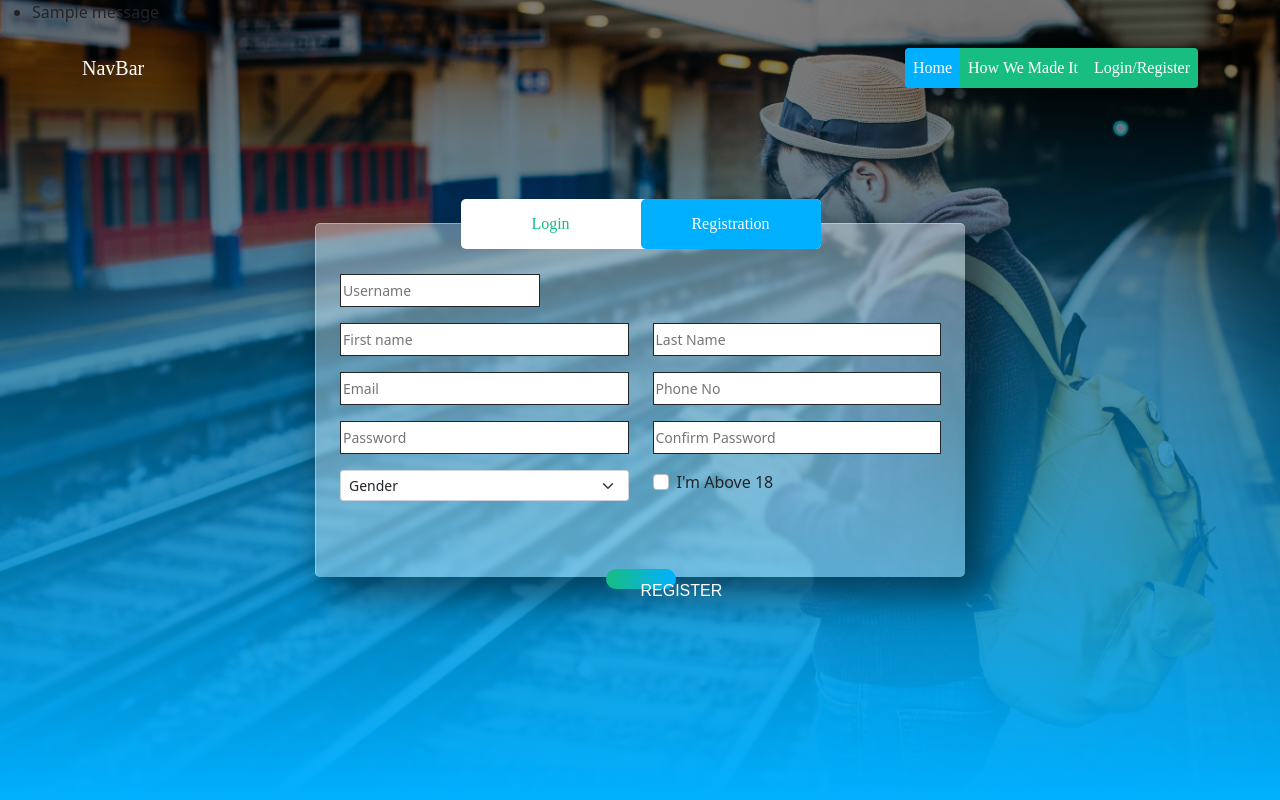
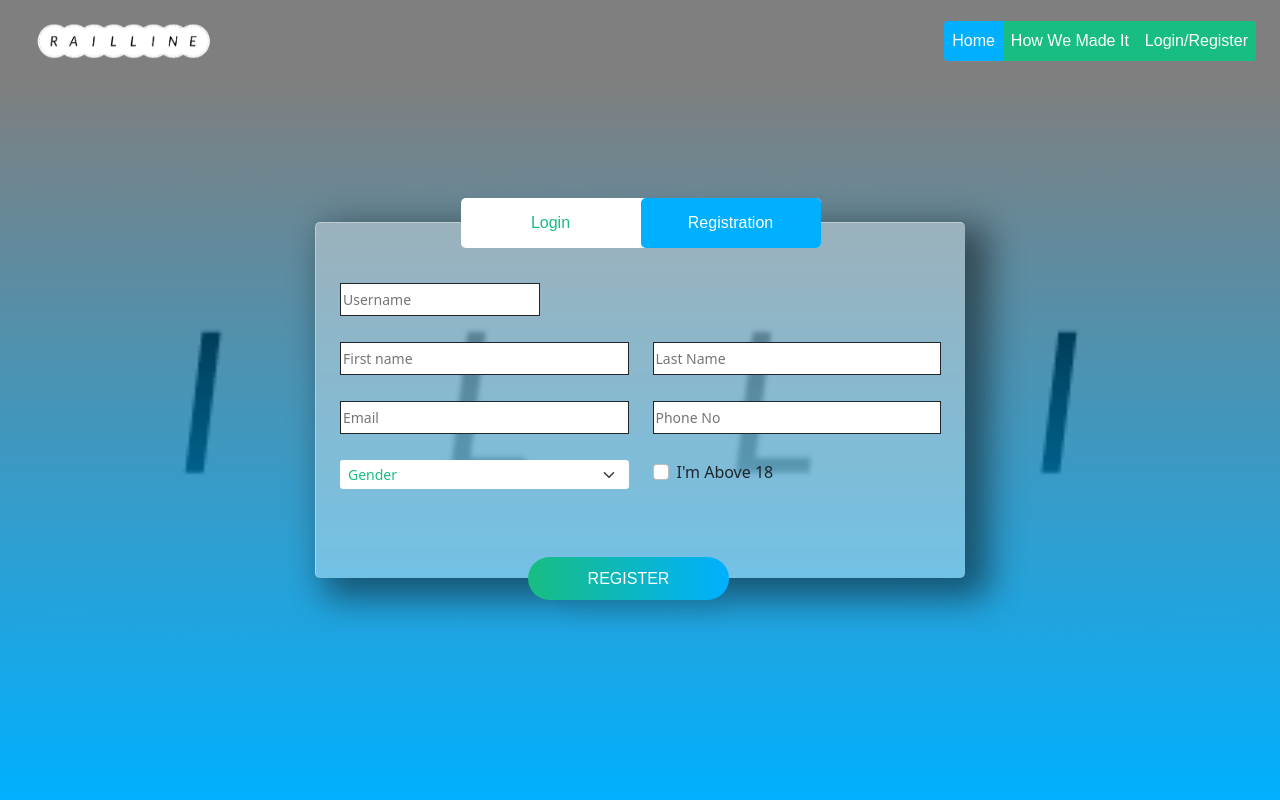
Before and after one commit to mr2space/railline, a Django app: page /register in a window 1280 px wide. Run offline with Django 3.2, Linux system fonts and the light colour scheme; tables that the repository leaves empty hold one stand-in row (values such as "Sample post"); one stand-in notice (Sample message) is shown.

Commit message:
register form update

```diff
--- a/authentication/views.py
+++ b/authentication/views.py
@@ -36,6 +36,9 @@ def userRegister(request):
     age = request.POST.get('age')
     passwd = request.POST.get("passwd")
     confirm_passwd = request.POST.get("confirm_passwd")
+    if passwd != confirm_passwd:
+        messages.error(request, "Password enter is different ")
+        return render(request, 'user/register.html')
 
     try:
         obj = models.userCreations.objects.get(user_name=user_name);
@@ -59,7 +62,7 @@ def userRegister(request):
         userCreation.save()
         return redirect('/user/verification')
         # messages.success(request,'user created')
-    messages.error(request, "Error. Message not sent.")
+    messages.error(request, "Username Already Exist")
     return render(request,'user/register.html')
 
 
@@ -75,11 +78,9 @@ def otpVerification(request):
 
 
     except models.userCreations.DoesNotExist:
-        return HttpResponse("error user not on list")
+        messages.error(request, "Username or OTP not matched")
+        return render(request, 'user/verification.html')
 
-
-    print(obj)
-    # except .DoesNotExist:
     if obj == None:
         return redirect('/user/verification')
     user = User.objects.create_user(
--- a/static/user/login.css
+++ b/static/user/login.css
@@ -1,3 +1,4 @@
+
 
 :root {
     --bs-success: #18BD82;
@@ -7,8 +8,10 @@
 }
 @import url('https://fonts.googleapis.com/css2?family=Poppins:ital,wght@0,400;0,800;1,100;1,300;1,400&family=Work+Sans:wght@200;400&display=swap');
 p,a{
-    font-family: 'Poppins';
+    font-family: 'Poppins',
+    sans-serif;
 }
+
 
 .form-section{
     position: absolute;
@@ -21,7 +24,7 @@ p,a{
     justify-content: space-around;
     align-items: center;
      background: #00B0FF;
-     background: linear-gradient(0deg, #00B0FF 0%, rgba(0, 0, 0, 0.5) 90%), url("/static/user/images/platform-men.jpg");
+     background: linear-gradient(0deg, #00B0FF 0%, rgba(0, 0, 0, 0.5) 90%), url("/static/user/images/railline-logos_white.png");
     background-size: cover;
     background-position: center;
     z-index: -1;
@@ -60,7 +63,8 @@ box-shadow: 16px 12px 34px 8px rgba(0, 0, 0, 0.47);
 .form-options .register-form a {
     text-decoration: none;
     color: var(--bs-success);
-    font-family:'Poppins';
+    font-family: 'Poppins',
+    sans-serif;
 }
 .form-options .login-form,
 .form-options .register-form {
@@ -123,17 +127,16 @@ box-shadow: 16px 12px 34px 8px rgba(0, 0, 0, 0.47);
     font-size: 15px;
 }
 
-#login form .field{
+* .field{
     margin:10px auto;
 }
-#register button,
-#login form button{
-    width:0;
-    height:0;
+
+#login form button,
+#register form button{
     border: 0px;
     outline:0;
     padding:10px 35px;
-    margin:20px auto;
+    margin:10px auto;
     color:white;
     background: linear-gradient(90deg, #18BD82 0%, #00B0FF 100%);
     position: relative;
@@ -159,7 +162,8 @@ box-shadow: 16px 12px 34px 8px rgba(0, 0, 0, 0.47);
     color: #41403e;
     cursor: pointer;
     display: inline-block;
-    font-family: Neucha, sans-serif;
+font-family: 'Poppins',
+sans-serif;
     font-size: 1rem;
     line-height: 23px;
     outline: none;
--- a/static/user/register.css
+++ b/static/user/register.css
@@ -3,20 +3,22 @@
     padding:8px 5px;
 
 }
-input{
+* input{
     border: 1px solid black;
-
 }
 .form-box{
     height:auto;
 }
-label.fs-6{
+* label.fs-6{
     font-size: 10px;
 }
-button.rounded-pill{
-    background: linear-gradient(90deg, #18BD82 0%, #00B0FF 100%);
+#register-btn-submit{
+    position:absolute;
+    margin-left:50px;
+    padding:10px 20px;
+
 }
-button.button-55 {
+.button-55 {
     margin-left: auto;
     align-self: center;
     background-color: #fff;
--- a/static/user/style.css
+++ b/static/user/style.css
@@ -29,9 +29,15 @@
 
 
 
+.header-nav{
+    position: fixed;
+    z-index:100;
+
+}
+
 /* ----- header img box -------------*/
 .bg-success a:hover {
-    background-color: #17af7a;
+    background-color: #159e6e;
 }
 .section-head{
     width:100vw;
@@ -42,23 +48,28 @@
     position: absolute;
     left: 0;
     top: 0;
-    z-index: -1;
+    width:100%;
+    height: 100vh;
+    margin:0;
+    overflow: hidden;
 
 }
-
+.navbar-brand img{
+    width:200px;
+    height:auto;
+}
 .header-img-box .img-box {
-    width: 100vw;
-    height: 100vh;
+    position: relative;
+    width: 100%;
+    height: 100%;
     display: flex;
     justify-content: bottom;
     align-items: center;
     overflow: hidden;
  background: #00B0FF;
  background: linear-gradient(0deg, #00B0FF 0%, rgba(0, 0, 0, 0.5) 90%)
- ,
-        url('img/engin-akyurt-KdltqGlx34w-unsplash.jpg');
+ ,url('img/engin-akyurt-KdltqGlx34w-unsplash.jpg');
     background-size: cover;
-    position: relative;
 }
 
 .header-text {
@@ -84,7 +95,9 @@
     font-weight: italic;
 }
 
-
+li.bg-primary:hover{
+ background-color: #008fd1;
+}
 
 .action-btn {
     margin-top: 20%;
@@ -106,11 +119,12 @@
 
 .action-btn a{
     text-decoration: none;
+    background-color: transparent;
     color: white;
     padding: 10px 20px;
     border: 1px solid white;
     position: relative;
-        transition: all 0.5s;
+    transition: all 0.5s;
 }
 
 .action-btn a:hover span{
@@ -134,12 +148,6 @@
     .action-btn a{
         font-size:16px;
     }
-    .navbar-toggler-icon{
-        width:25px;
-        height:25px;
-        color:white;
-        background-image:url('img/list.svg');
-    }
  }
 
 @media screen and (max-width: 767.98px) {
@@ -147,8 +155,228 @@
             font-size: 90px;
         }
  }
+ .navbar-brand img {
+     width: 105px;
+     height: auto;
+ }
 
-.form-section{
+.form-section-home{
     position: relative;
     top:100vh;
 }
+
+.navbar-toggler-icon {
+    background-image: url("img/list.svg");
+    outline: 0;
+    padding: 0;
+    height:25px;
+    width:25px;
+    border:0px;
+}
+.navbar-toggler:focus {
+    outline: 0;
+    border: 0px;
+}
+
+
+
+
+
+
+
+/* ---------FORM SECTION ----------------------- */
+
+
+.query-section{
+    position: relative;
+    top:100vh;
+    width:100%;
+    min-height:100vh;
+    background: linear-gradient(to bottom , rgba(0,0,0,0),rgba(0,0,0,0.4)), url('img/maldives-house-exotic-travel-sea.jpg');
+    background-size: cover;
+    background-position: center;
+    display: flex;
+    flex-direction: column;
+    justify-content: space-around;
+    align-items: center;
+}
+.query-box{
+    width:70%;
+    height:auto;
+    background-color: #DDDDDD;
+    border-radius: 20px;
+    padding:50px 30px;
+    box-shadow: 16px 12px 34px 8px rgba(0, 0, 0, 0.7);
+    -webkit-box-shadow: 16px 12px 34px 8px rgba(0, 0, 0, 0.47);
+    -moz-box-shadow: 16px 12px 34px 8px rgba(0, 0, 0, 0.47);
+}
+
+.query-heading{
+    display: flex;
+    justify-content: space-around;
+    align-items: center;
+    width:45%;
+    height:55px;
+    padding-top: 15px;
+    font-size: 30px;
+    color:white;
+        font-family: 'Poppins',
+        sans-serif;
+        border-radius: 8px;
+    box-sizing: border-box;
+    background-color: #18BD82;
+    position: relative;
+    transform: translateY(-150%);
+}
+
+.query-options{
+    display:flex;
+ justify-content: space-around;
+ align-items: top;
+ margin-top: -60px;
+ margin-bottom: 20px;
+}
+.train-search-box form{
+    position: relative;
+    display: flex;
+    flex-direction: row;
+    justify-content: space-around;
+    width:100%;
+    height:100%;
+    align-items: top;
+}
+#form-train-search *{
+
+    transition: 0.3s;
+}
+.train-search-box .input-box{
+    width:180px;
+    height:80px;
+    display:flex;
+    flex-direction: column;
+    justify-content: space-between;
+    border:1px solid #159e6e;
+}
+.train-search-box .input-box * {
+    font-size: 16px;
+    font-family: 'Poppins',
+    sans-serif;
+}
+.input-grp{
+    display: flex;
+    flex-direction: row;
+    justify-content: center;
+    align-items: center;
+}
+
+.input-box{
+    overflow: hidden;
+    position: relative;
+    background-color: white;
+}
+.input-box span{
+    padding: 10px 10px;
+    font-size: 14px !important;
+    z-index: 5;
+}
+.input-box input{
+    position: absolute;
+    top:20%;
+    left:0;
+    height:100%;
+    width:100%;
+    border:0;
+    outline:0;
+    box-sizing: border-box;
+    padding-top: 17px;
+    padding-left: 10px;
+    color:#18BD82;
+    font-size: 20px !important;
+
+}
+.input-box input[type='text']{
+    font-size: 18px;
+}
+.form-select{
+    border:0;
+    outline:0;
+    color:#18BD82;
+}
+.form-select *:hover{
+    background-color: #00B0FF;
+}
+
+#train-search-btn{
+    position: absolute;
+        border: 0px;
+        outline: 0;
+        padding: 10px 35px;
+        color: white;
+        background: linear-gradient(90deg, #18BD82 0%, #00B0FF 100%);
+    bottom: -70px;
+    width:200px;
+}
+.button-55 {
+    align-self: center;
+    background-color: #fff;
+    background-image: none;
+    background-position: 0 90%;
+    background-repeat: repeat no-repeat;
+    background-size: 4px 3px;
+    border-radius: 15px 225px 255px 15px 15px 255px 225px 15px;
+    border-style: solid;
+    border-width: 2px;
+    box-shadow: rgba(0, 0, 0, .2) 15px 28px 25px -18px;
+    box-sizing: border-box;
+    color: #41403e;
+    cursor: pointer;
+    display: inline-block;
+    font-family: 'Poppins',
+        sans-serif;
+    font-size: 1rem;
+    line-height: 23px;
+    outline: none;
+    padding: .75rem;
+    text-decoration: none;
+    transition: all 235ms ease-in-out;
+    border-bottom-left-radius: 15px 255px;
+    border-bottom-right-radius: 225px 15px;
+    border-top-left-radius: 255px 15px;
+    border-top-right-radius: 15px 225px;
+    user-select: none;
+    -webkit-user-select: none;
+    touch-action: manipulation;
+}
+
+.button-55:hover {
+    box-shadow: rgba(0, 0, 0, .3) 2px 8px 8px -5px;
+    transform: translate3d(0, 2px, 0);
+}
+
+.button-55:focus {
+    box-shadow: rgba(0, 0, 0, .3) 2px 8px 4px -6px;
+}
+.hidden,
+.hidden .input-box,
+.hidden *{
+    display: none;
+}
+#form-pnr-search *{
+    transition: .35s;
+}
+
+
+
+#form-pnr-search input{
+   width:100%;
+   font-size: 40px;
+
+}
+#form-pnr-search .input-box {
+    width:750px;
+    border-radius:10px;
+}
+
+#form-pnr-search .input-box span{
+    justify-content: center;
+}
--- a/templates/user/Email.html
+++ b/templates/user/Email.html
@@ -12,7 +12,7 @@
 			<section style="margin: 0 15px;color:#425b76;">
 				<h2 style="margin: 40px 0 27px 0;text-align: center;">Verify Your Email</h2>
 				<hr style="border:0;border-top: 1px solid rgba(66,91,118,0.3);max-width: 50%">
-				<p style="font-size:15.5px;font-weight: bold;font-size:18px;margin:40px 20px 15px 20px;">Hi{{username}}, Your Verification Code is <br/> <span style="color:#18BD82;font-size:30px;text-align:center;">{{code}}</span> </p>
+				<p style="font-size:15.5px;font-weight: bold;font-size:20px;margin:40px 20px 15px 20px;">Hi{{username}}, Your Verification Code is <br/> <span style="color:#18BD82;font-size:30px;text-align:center;">{{code}}</span> </p>
 			</section>
 		</div>
 	</body>
--- a/templates/user/login.html
+++ b/templates/user/login.html
@@ -100,7 +100,7 @@
 
 
 <!-- at the end of the body -->
-<script type="text/javascript" src="vanilla-tilt.min.js"></script>
+<script type="text/javascript" src="{% static 'user/vanilla-tilt.min.js' %}"></script>
 <script type="text/javascript">
     VanillaTilt.init(document.querySelector(".form-box"), {
         max: 5,
--- a/templates/user/register.html
+++ b/templates/user/register.html
@@ -1,6 +1,7 @@
 <!DOCTYPE html>
+{% load static %}
 <html lang="en">
-{% load static %}
+
 <head>
     <meta charset="UTF-8">
     <meta http-equiv="X-UA-Compatible" content="IE=edge">
@@ -19,18 +20,14 @@
 </head>
 
 <body>
-{% if messages %}
-<ul class="messages">
-    {% for message in messages %}
-    <li{% if message.tags %} class="{{ message.tags }}"{% endif %}>{{ message }}</li>
-    {% endfor %}
-</ul>
-{% endif %}
+
 
     <section class="header-nav container-fluid">
-        <nav class="navbar navbar-expand-lg navbar-light .bg-transparent">
-            <div class="container-sm">
-                <a class="navbar-brand text-white" href="#">NavBar</a>
+        <nav class="navbar navbar-expand-lg navbar-light bg-transparent">
+            <div class="container-fluid">
+                <a class="navbar-brand text-white" href="#"><img style="width:200px;" src="{% static 'user/images/railline-logos_white.png' %}"
+                        alt="logo"
+                        srcset=""></a>
                 <button class="navbar-toggler" type="button" data-bs-toggle="collapse"
                     data-bs-target="#navbarSupportedContent" aria-controls="navbarSupportedContent"
                     aria-expanded="false" aria-label="Toggle navigation">
@@ -66,8 +63,7 @@
                     </div>
                 </div>
                 <div class="form" id="register">
-                    <form action="register" id="" method="post">
-                        {% csrf_token %}
+                    <form action="register" id="register" method="post">
                         <div class="field">
                             <div class="tmp px-4 pb-3">
                                 <input type="text" class="border border-dark col-sm-4 col-form-label col-form-label-sm"
@@ -93,43 +89,25 @@
                         <div class="field">
                             <div class="row px-4 pb-3">
                                 <div class="col">
-                                    <input type="email"
+                                    <input type="text"
                                         class="border border-dark col-sm-12 col-form-label col-form-label-sm"
                                         placeholder="Email" name="email" aria-label="Email">
                                 </div>
                                 <div class="col">
-                                    <input type="phone_no"
+                                    <input type="text"
                                         class="border border-dark col-sm-12 col-form-label col-form-label-sm"
                                         placeholder="Phone No" name="phone_no" aria-label="Phone No">
                                 </div>
                             </div>
                         </div>
-
-
-                        <div class="field">
-                            <div class="row px-4 pb-3">
-                                <div class="col">
-                                    <input type="password"
-                                        class="border border-dark col-sm-12 col-form-label col-form-label-sm"
-                                        placeholder="Password" name="passwd" aria-label="Email">
-                                </div>
-                                <div class="col">
-                                    <input type="password"
-                                        class="border border-dark col-sm-12 col-form-label col-form-label-sm"
-                                        placeholder="Confirm Password" name="confirm_passwd" aria-label="Phone No">
-                                </div>
-                            </div>
-                        </div>
-
-
                         <div class="field">
                             <div class="row px-4 pb-3">
                                 <div class="col">
                                     <select class="form-select form-select-sm" aria-label="gender" name="gender"
                                         required>
                                         <option value="None" selected>Gender</option>
-                                        <option value="m">Male</option>
-                                        <option value="f">Female</option>
+                                        <option value="male">Male</option>
+                                        <option value="female">Female</option>
                                     </select>
                                 </div>
                                 <div class="col">
@@ -143,8 +121,8 @@
                                 </div>
                             </div>
                         </div>
-                        <div class="temp-box row">
-                        <button class="button-55 col-3 rounded-pill" type="submit">REGISTER</button>
+                        <div class=" row container-fluid">
+                            <button class="mx-auto col-4 button-55 rounded-pill" type="submit">REGISTER</button>
                         </div>
 
                     </form>
@@ -153,10 +131,36 @@
             </div>
 
         </section>
+
+
+
+
+
+
+
+
+
+
+
     </section>
 
+
+
+
+
+
+
+
+
+
+
+
+
+
     <!-- at the end of the body -->
-    <script type="text/javascript" src="{% static 'user/vanilla-tilt.min.js' %}"></script>
+        <script src="https://cdn.jsdelivr.net/npm/bootstrap@5.1.3/dist/js/bootstrap.bundle.min.js"
+            integrity="sha384-ka7Sk0Gln4gmtz2MlQnikT1wXgYsOg+OMhuP+IlRH9sENBO0LRn5q+8nbTov4+1p" crossorigin="anonymous"></script>
+    <script type="text/javascript" src="{% static 'user/vanilla-tilt.min.js'%}"></script>
     <script type="text/javascript">
         VanillaTilt.init(document.querySelector(".form-box"), {
             max: 5,
```
Also changed, not shown: static/user/images/verification.css (deleted, +0 -26 lines), templates/user/verification.html (+4 -8 lines), static/user/images/railline-logos_white.png (added).
